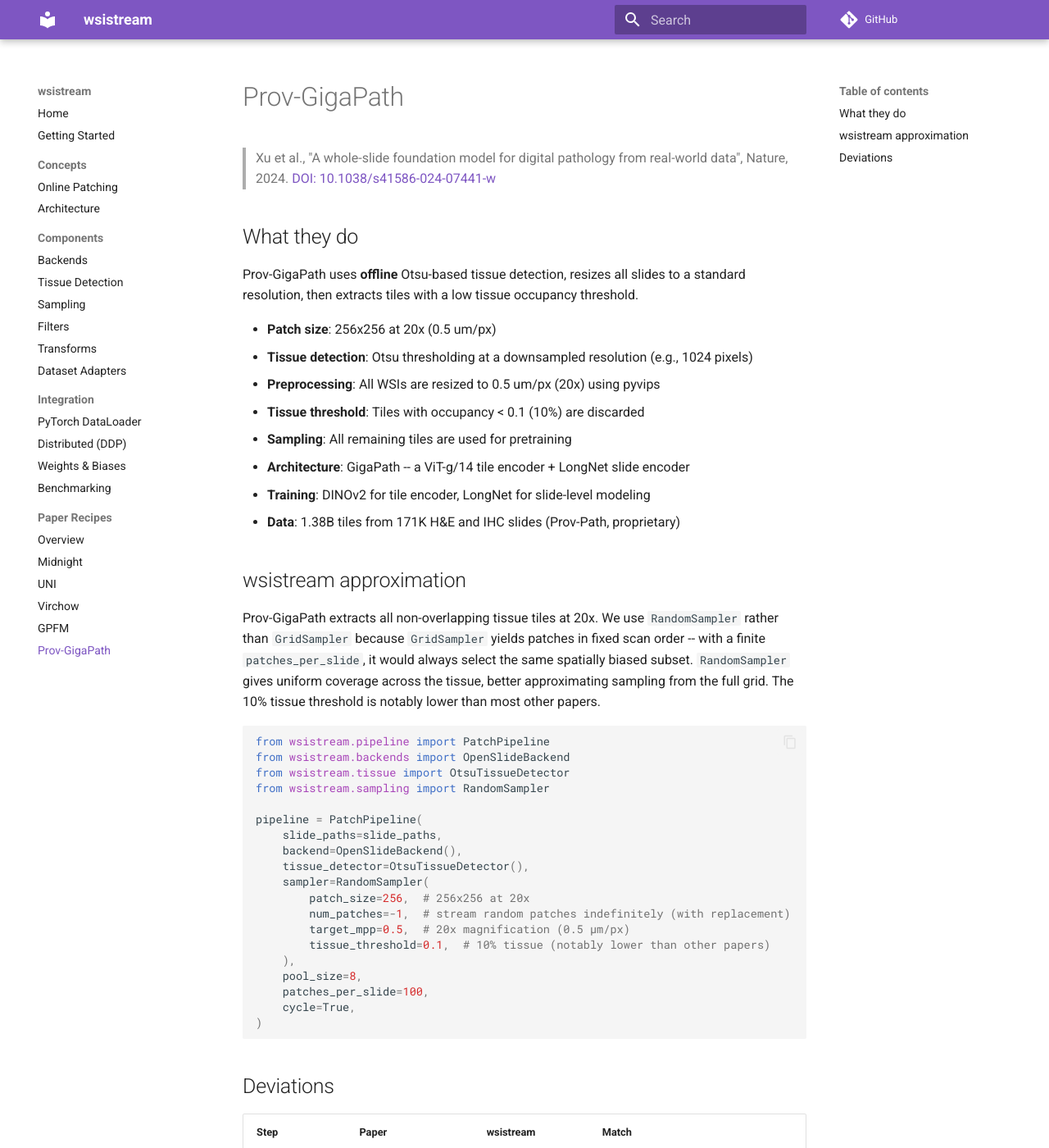
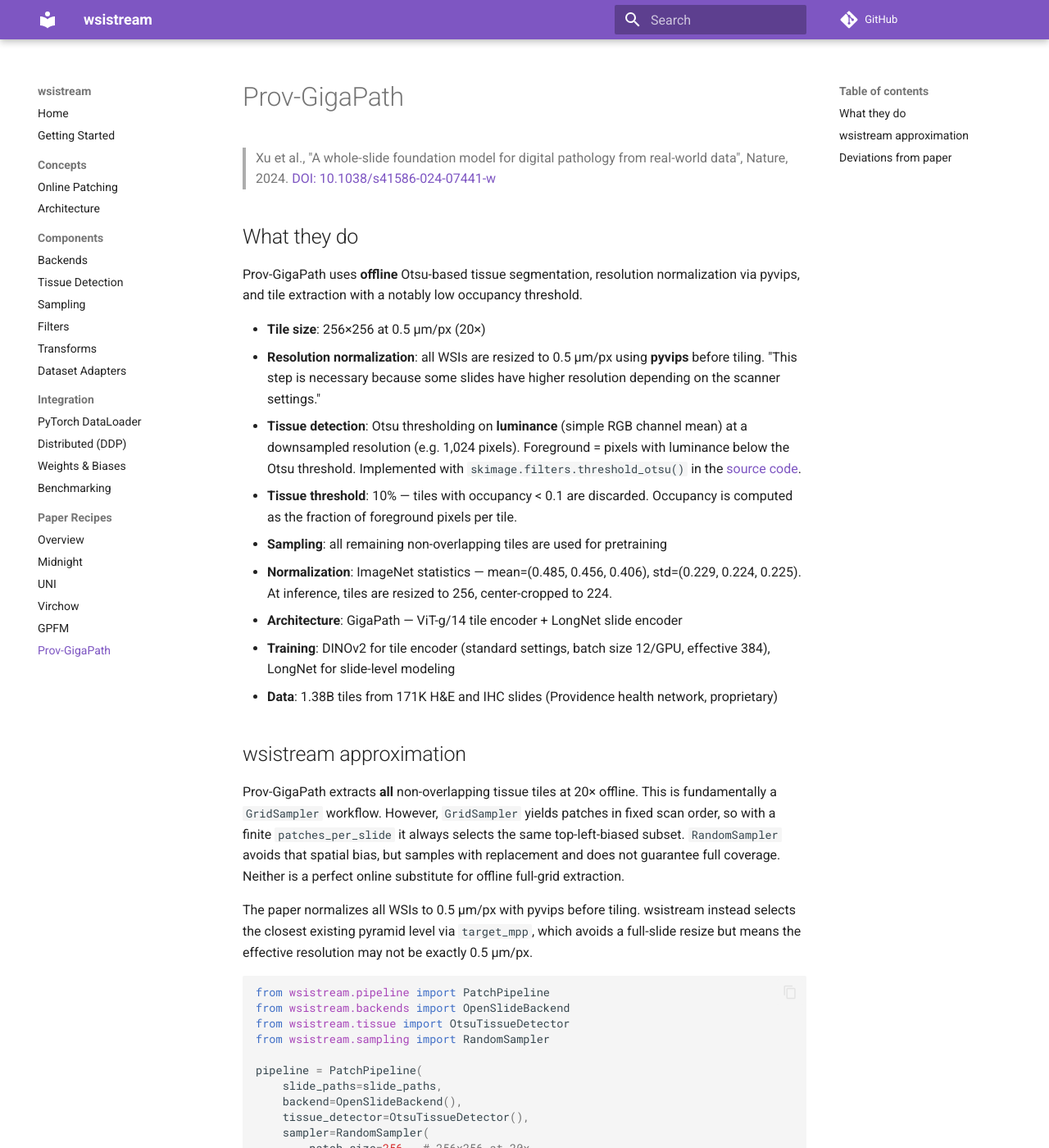
Before and after one commit to RamonKaspar/wsistream, an MkDocs documentation site: the page built from docs/recipes/prov-gigapath.md, in a window 1280 px wide and 1400 px high. Shown: the whole window at 82% size. Built offline with MkDocs 1.6.1 and Material for MkDocs 9.7.7, drawn with Linux system fonts in a browser that asks for light colours; comment, search, counter and statistics services are not loaded; some of the changed text lies outside the part shown.

Commit message:
docs: update Prov-GigaPath documentation for clarity and detail on tissue segmentation and tile extraction

````diff
--- a/docs/recipes/prov-gigapath.md
+++ b/docs/recipes/prov-gigapath.md
@@ -4,20 +4,23 @@
 
 ## What they do
 
-Prov-GigaPath uses **offline** Otsu-based tissue detection, resizes all slides to a standard resolution, then extracts tiles with a low tissue occupancy threshold.
+Prov-GigaPath uses **offline** Otsu-based tissue segmentation, resolution normalization via pyvips, and tile extraction with a notably low occupancy threshold.
 
-- **Patch size**: 256x256 at 20x (0.5 um/px)
-- **Tissue detection**: Otsu thresholding at a downsampled resolution (e.g., 1024 pixels)
-- **Preprocessing**: All WSIs are resized to 0.5 um/px (20x) using pyvips
-- **Tissue threshold**: Tiles with occupancy < 0.1 (10%) are discarded
-- **Sampling**: All remaining tiles are used for pretraining
-- **Architecture**: GigaPath -- a ViT-g/14 tile encoder + LongNet slide encoder
-- **Training**: DINOv2 for tile encoder, LongNet for slide-level modeling
-- **Data**: 1.38B tiles from 171K H&E and IHC slides (Prov-Path, proprietary)
+- **Tile size**: 256×256 at 0.5 µm/px (20×)
+- **Resolution normalization**: all WSIs are resized to 0.5 µm/px using **pyvips** before tiling. "This step is necessary because some slides have higher resolution depending on the scanner settings."
+- **Tissue detection**: Otsu thresholding on **luminance** (simple RGB channel mean) at a downsampled resolution (e.g. 1,024 pixels). Foreground = pixels with luminance below the Otsu threshold. Implemented with `skimage.filters.threshold_otsu()` in the [source code](https://github.com/prov-gigapath/prov-gigapath).
+- **Tissue threshold**: 10% — tiles with occupancy < 0.1 are discarded. Occupancy is computed as the fraction of foreground pixels per tile.
+- **Sampling**: all remaining non-overlapping tiles are used for pretraining
+- **Normalization**: ImageNet statistics — mean=(0.485, 0.456, 0.406), std=(0.229, 0.224, 0.225). At inference, tiles are resized to 256, center-cropped to 224.
+- **Architecture**: GigaPath — ViT-g/14 tile encoder + LongNet slide encoder
+- **Training**: DINOv2 for tile encoder (standard settings, batch size 12/GPU, effective 384), LongNet for slide-level modeling
+- **Data**: 1.38B tiles from 171K H&E and IHC slides (Providence health network, proprietary)
 
 ## wsistream approximation
 
-Prov-GigaPath extracts all non-overlapping tissue tiles at 20x. We use `RandomSampler` rather than `GridSampler` because `GridSampler` yields patches in fixed scan order -- with a finite `patches_per_slide`, it would always select the same spatially biased subset. `RandomSampler` gives uniform coverage across the tissue, better approximating sampling from the full grid. The 10% tissue threshold is notably lower than most other papers.
+Prov-GigaPath extracts **all** non-overlapping tissue tiles at 20× offline. This is fundamentally a `GridSampler` workflow. However, `GridSampler` yields patches in fixed scan order, so with a finite `patches_per_slide` it always selects the same top-left-biased subset. `RandomSampler` avoids that spatial bias, but samples with replacement and does not guarantee full coverage. Neither is a perfect online substitute for offline full-grid extraction.
+
+The paper normalizes all WSIs to 0.5 µm/px with pyvips before tiling. wsistream instead selects the closest existing pyramid level via `target_mpp`, which avoids a full-slide resize but means the effective resolution may not be exactly 0.5 µm/px.
 
 ```python
 from wsistream.pipeline import PatchPipeline
@@ -31,9 +34,9 @@
     tissue_detector=OtsuTissueDetector(),
     sampler=RandomSampler(
         patch_size=256,  # 256x256 at 20x
-        num_patches=-1,  # stream random patches indefinitely (with replacement)
+        num_patches=-1,
         target_mpp=0.5,  # 20x magnification (0.5 µm/px)
-        tissue_threshold=0.1,  # 10% tissue (notably lower than other papers)
+        tissue_threshold=0.1,  # 10% occupancy (notably lower than other papers)
     ),
     pool_size=8,
     patches_per_slide=100,
@@ -41,13 +44,13 @@
 )
 ```
 
-## Deviations
+## Deviations from paper
 
 | Step | Paper | wsistream | Match |
 |------|-------|-----------|-------|
-| Tissue detection | Otsu thresholding at downsampled resolution | `OtsuTissueDetector` | Approximate — same Otsu-based approach, but the paper does not specify enough preprocessing detail to verify exact parity. |
+| Tissue detection | Otsu on luminance (RGB channel mean) via `skimage.filters.threshold_otsu` | `OtsuTissueDetector` (Otsu on weighted grayscale via `cv2.cvtColor`) | **Approximate** — both are Otsu-based, but the grayscale conversion differs (simple RGB mean vs. weighted 0.299R+0.587G+0.114B) |
 | Tissue threshold | 10% occupancy | `tissue_threshold=0.1` | Exact |
-| Magnification | 20x (0.5 um/px) | `target_mpp=0.5` | Exact |
-| Patch size | 256x256 | `patch_size=256` | Exact |
-| Resolution normalization | pyvips resize to 0.5 um/px before tiling | `target_mpp` selects closest pyramid level | Approximate -- wsistream reads from the closest existing pyramid level rather than resizing the entire slide |
-| Extraction | Offline, all tiles | Online random sampling | Different strategy |
+| Resolution normalization | pyvips resize of entire WSI to 0.5 µm/px before tiling | `target_mpp=0.5` selects closest pyramid level | **Approximate** — wsistream reads from the nearest existing level rather than resampling the full slide |
+| Tile size | 256×256 | `patch_size=256` | Exact |
+| Extraction | Offline, all non-overlapping tiles | Online random sampling (with replacement) | **Different** — random sampling does not guarantee full coverage |
+| Normalization | ImageNet mean/std | Training code | Exact (not part of wsistream) |
````
